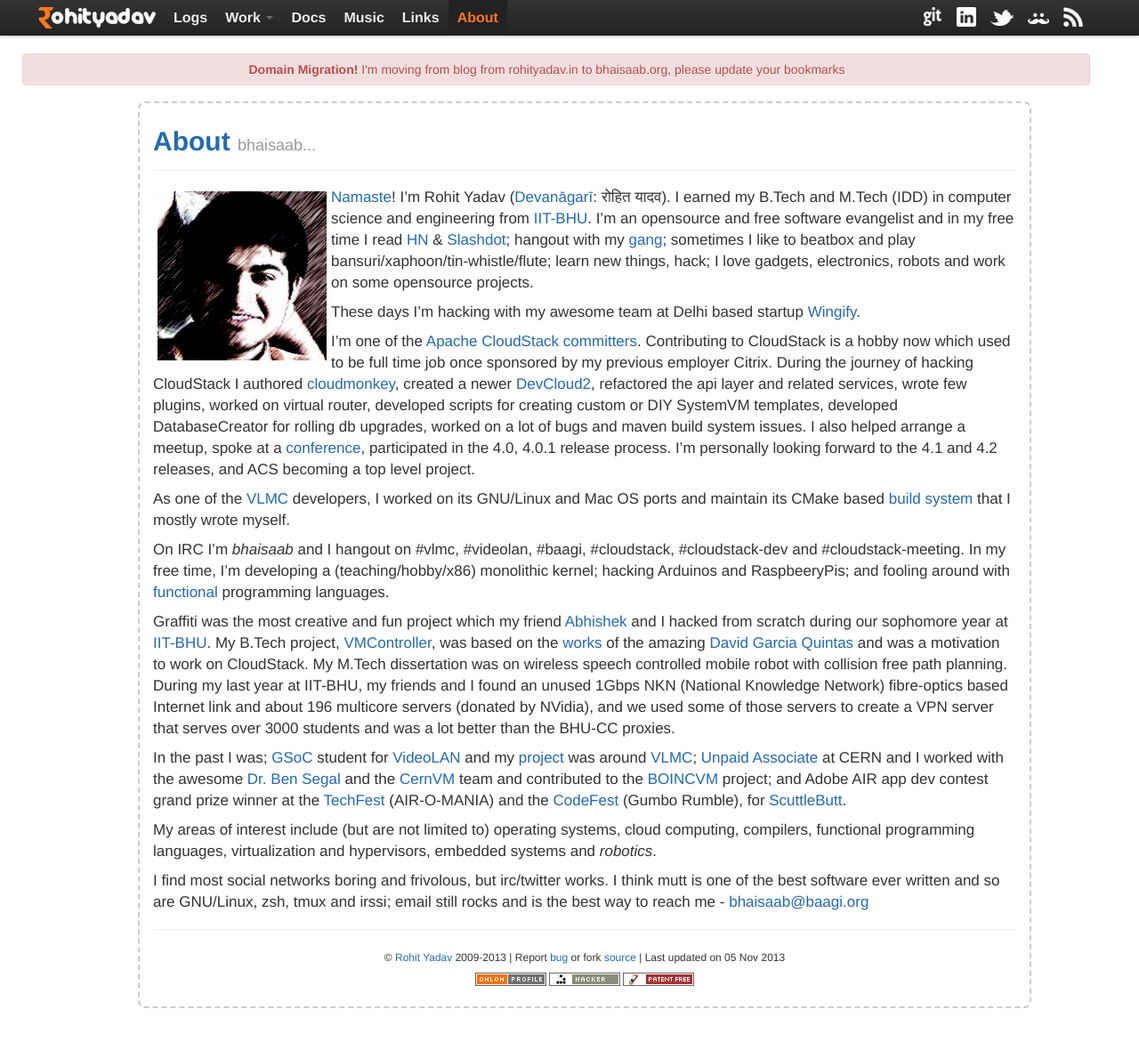
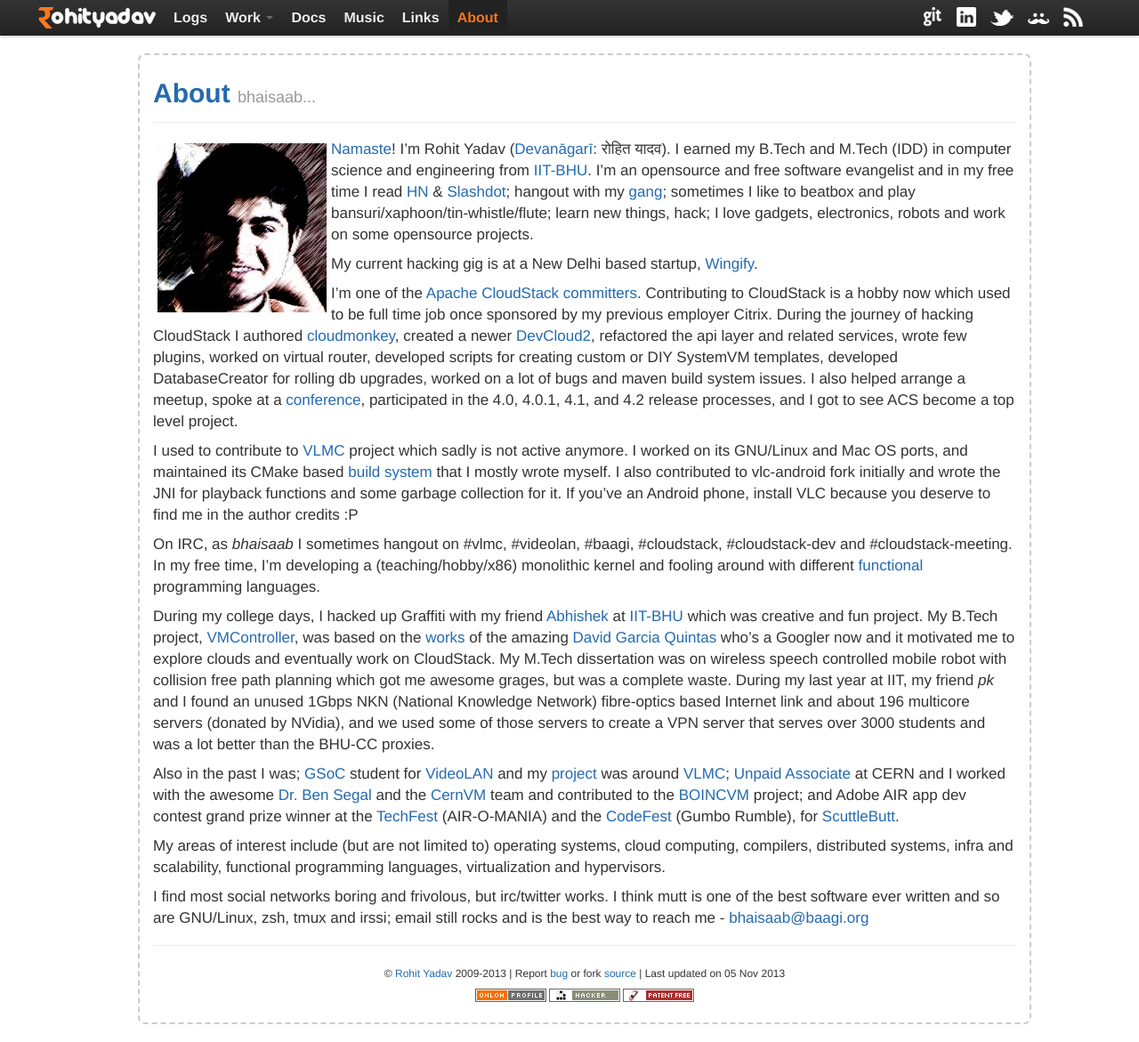
Before and after one commit to rohityadavcloud/rohityadavcloud.github.io, a Jekyll site: the page built from about.markdown, in a window 1280 px wide and 1171 px high. Shown: the whole window at 89% size. Built offline with Jekyll 4.4.1, drawn with Linux system fonts in a browser that asks for light colours; Markdown is read by kramdown in place of the engine named in the settings.

Commit message:
about: fix about and default layout
Signed-off-by: Rohit Yadav <bhaisaab@baagi.org>

```diff
--- a/_layouts/default.html
+++ b/_layouts/default.html
@@ -73,13 +73,6 @@
   <div class="container">
     <div class="row">
 
-  <div class="alert alert-error">
-    <center>
-    <strong>Domain Migration!</strong>
-    I'm moving from blog from rohityadav.in to bhaisaab.org, please update your bookmarks
-    </center>
-  </div>
-
       <div class="span10 offset1" style="border: 2px dashed #ccc; border-radius: 8px 8px 8px 8px; background-color: #fff; padding: 10px 15px;">
         {{ content }}
 
--- a/about.markdown
+++ b/about.markdown
@@ -14,9 +14,9 @@
 to beatbox and play bansuri/xaphoon/tin-whistle/flute; learn new things, hack;
 I love gadgets, electronics, robots and work on some opensource projects.
 
-These days I'm hacking with my awesome team at Delhi based startup [Wingify](http://wingify.com).
+My current hacking gig is at a New Delhi based startup, [Wingify](http://wingify.com).
 
-I'm one of the [Apache CloudStack](http://incubator.apache.org/cloudstack/)
+I'm one of the [Apache CloudStack](http://cloudstack.apache.org/)
 [committers](https://www.ohloh.net/p/CloudStack/contributors/).
 Contributing to CloudStack is a hobby now which used to be full time job once
 sponsored by my previous employer Citrix. During the journey of hacking CloudStack I authored
@@ -26,30 +26,32 @@
 virtual router, developed scripts for creating custom or DIY SystemVM templates,
 developed DatabaseCreator for rolling db upgrades, worked on a lot of bugs and
 maven build system issues. I also helped arrange a meetup, spoke at a
-[conference](http://collab12.cloudstack.org/), participated in the 4.0, 4.0.1
-release process. I'm personally looking forward to the 4.1 and 4.2 releases, and
-ACS becoming a top level project.
+[conference](http://collab12.cloudstack.org/), participated in the 4.0, 4.0.1, 4.1,
+and 4.2 release processes, and I got to see ACS become a top level project.
 
-As one of the [VLMC][] developers, I worked on its GNU/Linux and Mac OS ports
-and maintain its CMake based [build system][CMakeQt] that I mostly wrote myself.
+I used to contribute to [VLMC][] project which sadly is not active anymore. I
+worked on its GNU/Linux and Mac OS ports, and maintained its CMake based [build
+system][CMakeQt] that I mostly wrote myself. I also contributed to vlc-android fork
+initially and wrote the JNI for playback functions and some garbage collection for it.
+If you've an Android phone, install VLC because you deserve to find me in the author credits :P
 
-On IRC I'm *bhaisaab* and I hangout on #vlmc, #videolan, #baagi, #cloudstack, #cloudstack-dev
+On IRC, as *bhaisaab* I sometimes hangout on #vlmc, #videolan, #baagi, #cloudstack, #cloudstack-dev
 and #cloudstack-meeting. In my free time, I'm developing a (teaching/hobby/x86)
-monolithic kernel; hacking Arduinos and RaspbeeryPis; and fooling around with
+monolithic kernel and fooling around with different
 [functional](http://learnyouahaskell.com/) programming languages.
 
-Graffiti was the most creative and fun project which my friend [Abhishek][] and
-I hacked from scratch during our sophomore year at [IIT-BHU][]. My B.Tech
-project, [VMController], was based on the [works][david-boincvm] of the amazing
-[David Garcia Quintas][david] and was a motivation to work on CloudStack.
-My M.Tech dissertation was on wireless speech
-controlled mobile robot with collision free path planning. During my last year
-at IIT-BHU, my friends and I found an unused 1Gbps NKN (National Knowledge
+During my college days, I hacked up Graffiti with my friend [Abhishek][] at [IIT-BHU][]
+which was creative and fun project. My B.Tech project, [VMController],
+was based on the [works][david-boincvm] of the amazing [David Garcia Quintas][david]
+who's a Googler now and it motivated me to explore clouds and eventually work on
+CloudStack. My M.Tech dissertation was on wireless speech controlled mobile
+robot with collision free path planning which got me awesome grages, but was a complete waste.
+During my last year at IIT, my friend _pk_ and I found an unused 1Gbps NKN (National Knowledge
 Network) fibre-optics based Internet link and about 196 multicore servers
 (donated by NVidia), and we used some of those servers to create a VPN server
 that serves over 3000 students and was a lot better than the BHU-CC proxies.
 
-In the past I was; [GSoC] student for [VideoLAN][yt-vlmc-wiki] and my
+Also in the past I was; [GSoC] student for [VideoLAN][yt-vlmc-wiki] and my
 [project][gsoc-project] was around [VLMC][]; [Unpaid Associate][boincvm] at CERN
 and I worked with the awesome [Dr. Ben Segal][ben] and the [CernVM][] team and
 contributed to the [BOINCVM][boincvm] project; and Adobe AIR app dev contest
@@ -57,8 +59,8 @@
 Rumble), for [ScuttleButt][].
 
 My areas of interest include (but are not limited to) operating systems, cloud
-computing, compilers, functional programming languages, virtualization and
-hypervisors, embedded systems and _robotics_.
+computing, compilers, distributed systems, infra and scalability, functional
+programming languages, virtualization and hypervisors.
 
 I find most social networks boring and frivolous, but irc/twitter works. I think
 mutt is one of the best software ever written and so are GNU/Linux, zsh, tmux and
```
